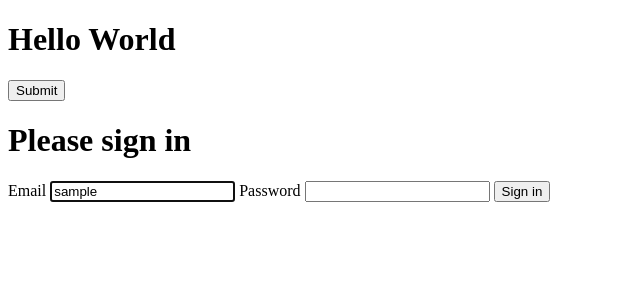
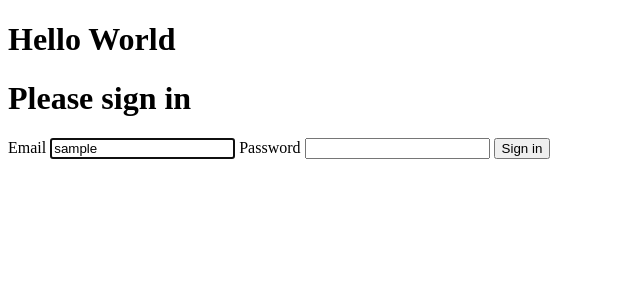
Before and after one commit to novapc74/cleaning-company, a Symfony app: template project/templates/security/login.html.twig in a window 1280 px wide. Shown: the top 300 px of the page, without its empty margins (0-640 px from the left). Run offline with Twig, Linux system fonts and the light colour scheme; the template is opened without the code that fills it: most values are stand-ins (such as "Sample title", 1, 10 or a date in 2020); some libraries are stand-ins or nearby versions.

Commit message:
remove form from base.html.twig

```diff
--- a/project/templates/base.html.twig
+++ b/project/templates/base.html.twig
@@ -11,10 +11,10 @@
     <h1>Hello World</h1>
 
     <!-- START FEEDBACK FORM -->
-    <div class="col-6" {{ stimulus_controller('feed-back', {'url': path('app_feed_back')}) }}>
-        <div data-feed-back-target="form"></div>
-        <button data-action="feed-back#resolveFeedBack">Submit</button>
-    </div>
+{#    <div class="col-6" {{ stimulus_controller('feed-back', {'url': path('app_feed_back')}) }}>#}
+{#        <div data-feed-back-target="form"></div>#}
+{#        <button data-action="feed-back#resolveFeedBack">Submit</button>#}
+{#    </div>#}
     <!-- END FEEDBACK FORM -->
 
     {% block javascripts %}
```
Also changed, not shown: 1 other file.
